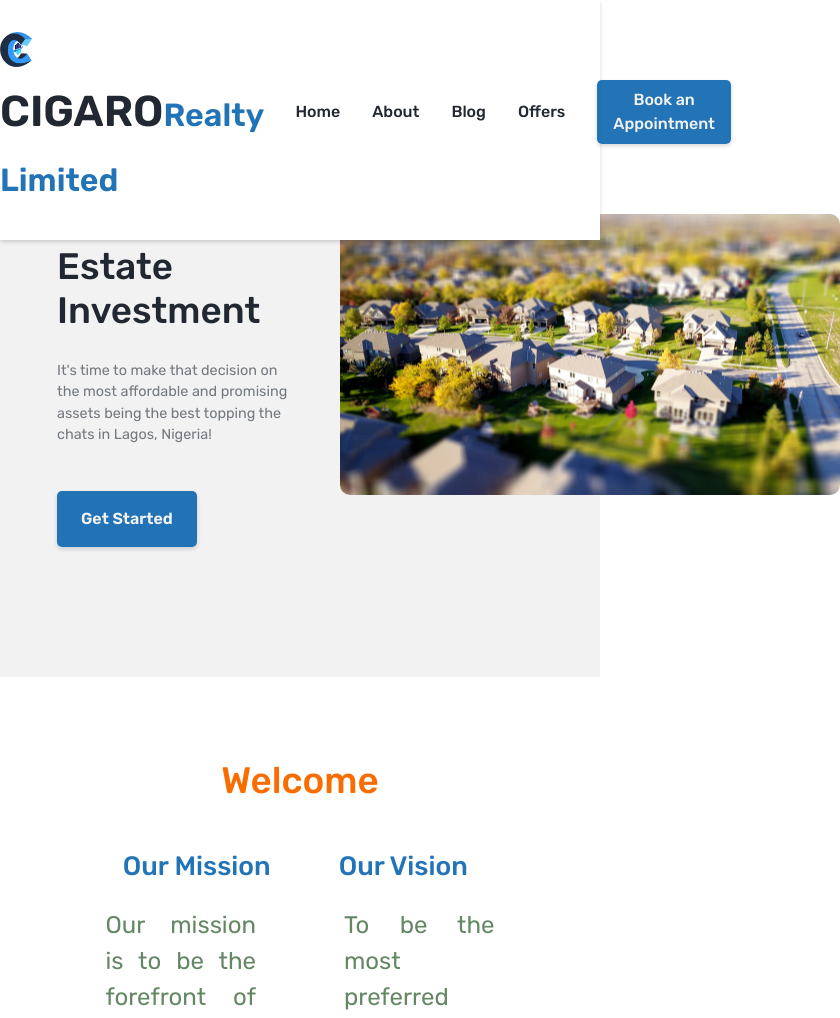
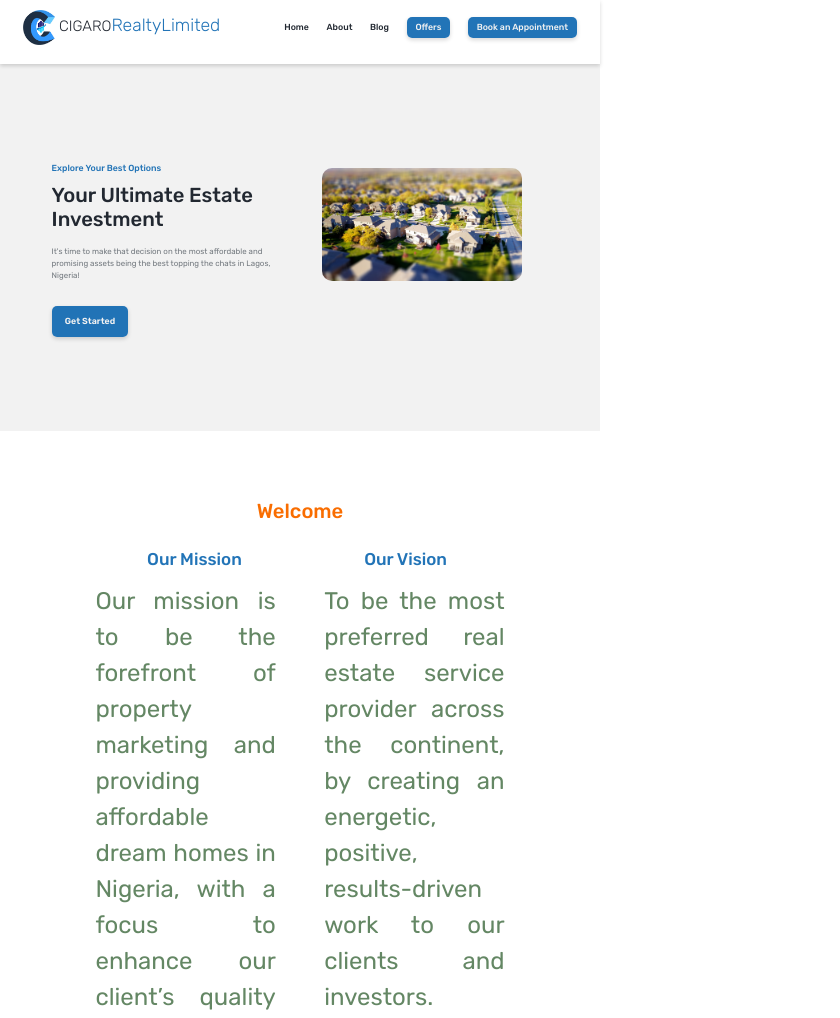
Before and after one commit to ManPaddy/Cigaro-Website, a plain HTML site: page index.html in a window 600 px wide. Shown: the top 1018 px of the page, 840 px wide, since content can reach past the window. Drawn offline with nearby package versions, Linux system fonts and the light colour scheme.

Commit message:
My Changes

```diff
--- a/index.html
+++ b/index.html
@@ -12,8 +12,8 @@
     <link rel="preconnect" href="https://fonts.googleapis.com">
     <link rel="preconnect" href="https://fonts.gstatic.com" crossorigin>
     <link href="https://fonts.googleapis.com/css2?family=Rubik:wght@300;400;500;600&display=swap" rel="stylesheet">
-    <link rel="preconnect" href="https://fonts.googleapis.com">
-    <link rel="preconnect" href="https://fonts.gstatic.com" crossorigin>
+    <!--<link rel="preconnect" href="https://fonts.googleapis.com">
+    <link rel="preconnect" href="https://fonts.gstatic.com" crossorigin>-->
     <link href="https://fonts.googleapis.com/css2?family=Satisfy&display=swap" rel="stylesheet">
     <script src="https://kit.fontawesome.com/a27659c71b.js"></script>
     <link href="https://cdn.jsdelivr.net/npm/bootstrap@5.3.1/dist/css/bootstrap.min.css" rel="stylesheet">
@@ -28,11 +28,11 @@
 </head>
 <body>
     <header class="header">
-        <div class="containers" style="display: flex; justify-content: space-around; align-items: center; padding: 15px 0;">
+        <div class="containers" style="display: flex; justify-content: space-around; align-items: center; padding: 10px 0;">
             <a href="index.html" class="logo">
                 <p class="media">
                     <img class="profile-picture" src="media/Cigaro logo .JPG">
-                CIGARO<span>Realty Limited</span></p>
+                CIGARO<span>RealtyLimited</span></p>
             </a>
 
             <button class="nav-toggler">
@@ -44,7 +44,7 @@
                     <li class="nav-item"><a href="index.html" class="btnn">Home</a></li>
                     <li class="nav-item"><a href="pages/about.html" class="btnn">About</a></li>
                     <li class="nav-item"><a href="pages/blog.html" class="btnn">Blog</a></li>
-                    <li class="nav-item"><a href="pages/contacts.html" class="btnn">Offers</a></li>
+                    <li class="nav-item"><a href="pages/contacts.html" class="btn btnn">Offers</a></li>
                     <li class="nav-item"><a href="pages/appointment.html" class="btn btnn">Book an Appointment</a></li>
                 </ul>
             </nav>
@@ -62,7 +62,7 @@
                     <a href="https://ilewuraltd.com/" target="_blank" rel="noopener noreferrer" class="btn btnn">Get Started</a>
                 </div>
                 <div class="image">
-                    <img src="media/Homes-1.jpeg" alt="" style="max-width: 500px; border-radius: 10px;">
+                    <img class="image" src="media/Homes-1.jpeg" alt="">
                 </div>
             </div>
         </section>
@@ -88,7 +88,6 @@
                     </p>
                 </div>
                 </div>
-            </div heading>
             <div class="recipes">
 
                     <h3 class="title">Our Popular Projects</h3>
@@ -101,20 +100,17 @@
                 <img src="/media/Barley Homes.jpeg" style="float: left; border-radius:10px; margin-right: 30px;">
                 <div class="text">
                     <h2 style="padding:5px; color:green">Barley Homes</h2>
-                    <p style="font-size: 18px"> Located around Gbetu - Awoyaya, in Ibeju-Lekki, Barley Homes having a spectacular ocean view is an estate with great features. Though still selling with limited offers have a record of being the most appreciating because of the buy and build advantage. The sea view makes it a desiring additional feature for most clients making it fast selling. To know more, <i style="color:red" class="btnn"><u>Click me</u></i>.
+                    <p style="font-size: 18px; text-align:justify"> Located around Gbetu - Awoyaya, in Ibeju-Lekki, Barley Homes having a spectacular ocean view is an estate with great features. Though still selling with limited offers have a record of being the most appreciating because of the buy and build advantage. The sea view makes it a desiring additional feature for most clients making it fast selling. To know more, <i style="color:red" class="btnn"><u>Click me</u></i>.
                     </p>
             </div>
         </section>
             <hr style="padding-bottom: 3em;">
         <section>
             <div class="container">
-                <img src="/media/Ilewura.jpeg" style="float: right; border-radius:10px; border: 2px solid chocolate; margin-right: 30px;">
+                <img src="/media/Ilewura.jpeg" style="float: right; border-radius:10px; border: 2px solid chocolate; margin-left: 30px;">
                 <div class="text">
                     <h2 style="padding:5px; color:chocolate">Ilè-wura</h2>
-                    <p style="font-size: 18px">Lorem ipsum dolor sit, amet consectetur adipisicing elit.
-                        Repellendus mollitia reiciendis maxime, soluta quas eligendi nam,
-                        ipsa tempore dolores explicabo doloribus quae, sequi consequatur?
-                        Quod expedita ullam odit necessitatibus debitis!
+                    <p style="font-size: 18px; text-align:justify">ILẹ-̀ WURA BOJIGE Estate" is a prestigious residential development that stands as a proof to luxury and elegance. Settled in a serene and sought-after location at Bogije, Ibeju Lekki, this estate offers a harmonious blend of modern amenities, impeccable design, and a relaxing environment. With its name translating to "The Land of Gold" in the Yoruba language, it encapsulates the opulence and timeless appeal that defines its essence! <i style="color:red" class="btnn"><a href="https://ilewuraltd.com/" target="_blank" rel="noopener noreferrer" class="btn btnn">Click me for more</i></a>
                     </p>
             </div>
         </section>
@@ -123,7 +119,7 @@
                 <img src="/media/Singapore.jpeg" style="float: left; border-radius:10px; margin-right: 30px;">
                 <div class="text">
                     <h2 style="padding:5px; color:rgb(0, 60, 128)">Project Singapore</h2>
-                    <p style="font-size: 18px">The Singapore Project is with the Singapore Housing and Planning Development. The agency seeing the vast opportunity in the Lekki Free Trade Zone and the biggest Refinery in Africa.
+                    <p style="font-size: 18px; text-align:justify">The Singapore Project is with the Singapore Housing and Planning Development. The agency seeing the vast opportunity in the Lekki Free Trade Zone and the biggest Refinery in Africa.
                         It is partnering with Cigaro to invest in the region. The prospects being enormous having both the seaport and airport within the axis of close proximity.
                         <br><i style="color:red" class="btnn"><u>Read more</u></i>
                     </p>
@@ -387,7 +383,5 @@
     <script src="https://ajax.googleapis.com/ajax/libs/jquery/3.7.0/jquery.min.js"></script>
     <script src="js/index.js"></script>
     <script src="https://cdn.jsdelivr.net/npm/bootstrap@5.3.1/dist/js/bootstrap.bundle.min.js"></script>
-
-
 </body>
 </html>
--- a/styles/styles.css
+++ b/styles/styles.css
@@ -21,7 +21,7 @@ a {
 .container {
   width: 85%;
   max-width: 1200px;
-  margin: 50px auto;
+  margin: 0 auto;
   border: 1px solid none;
 }
 
@@ -38,7 +38,7 @@ a {
   z-index: 1000;
 }
 .header .container {
-  padding-block:  10px;
+  padding-block:  1em;
   display: flex;
   justify-content: space-between;
   align-items: end;
@@ -50,7 +50,7 @@ a {
 }
 .logo span {
   color: #0864afe4;
-  font-size: 2rem
+  font-size: 2rem;
 }
 
 .profile-picture {
@@ -106,6 +106,7 @@ a {
   width: 85%;
 }
 
+
 /* Home Page*/
 /* Hero Section*/
 .hero {
@@ -145,6 +146,11 @@ a {
   cursor: pointer;
   font-weight: 600;
   padding: 1em 1.5em;
+}
+
+.container .image {
+  max-width: 500px;
+  border-radius: 10px;
 }
 
 /* Popular Recipes*/
@@ -475,11 +481,30 @@ hr {
 .copyright {
   text-align: center;
 }
+
 @media (max-width: 700px) {
-  .logo {
+  .logos {
     max-width: fit-content;
   }
-
+  .hero .image {
+    max-width: 10px;
+  }
+  html {
+    font-size: 55%;
+  }
+  .header {
+    font-weight: 55% ;
+    padding: none 2rem;
+  }
+  .container {
+    margin: 50px auto;
+  }
+  .container .image {
+    max-width: 200px;
+  }
+  .hero .content {
+    padding-top: 50px;
+  }
   footer {
     bottom: unset;
   }
@@ -487,6 +512,20 @@ hr {
     flex-basis: 100%;
   }
 
+  .logo {
+    font-size: 1.7rem;
+    font-weight: 300;
+  }
+  .nav-toggler {
+    display: none;
+  }
+  .navbar {
+    display: inline-block;
+  }
+  .nav-list {
+    flex-direction: column;
+    gap: 5px;
+  }
 }
 
 /* About Page*/
@@ -817,12 +856,14 @@ hr {
     display: none;
   }
   .navbar {
-    display: block;
+    display: flex;
   }
   .nav-list {
     flex-direction: row;
     gap: 2em;
   }
+}
+
   /* Home Page*/
   /* Hero Section*/
   .hero .container {
@@ -946,7 +987,6 @@ hr {
   .ingredients p {
     font-size: 1.125rem;
   }
-}
 /* Laptops and Bigger Screen Devices*/
 @media (min-width: 800px) {
   /* Home Page */
--- a/styles/stylesappoint.css
+++ b/styles/stylesappoint.css
@@ -18,7 +18,7 @@ body {
 
 .form {
   width: 700px;
-  height: 550px;
+  height: 700px;
   background-color: rgb(0, 0, 0,.5);
   margin-bottom: 20px;
   border-radius: 20px;
@@ -116,4 +116,7 @@ body {
   .main-form {
     text-align: center;
   }
+  .form {
+    height: auto;
+  }
 }
```
